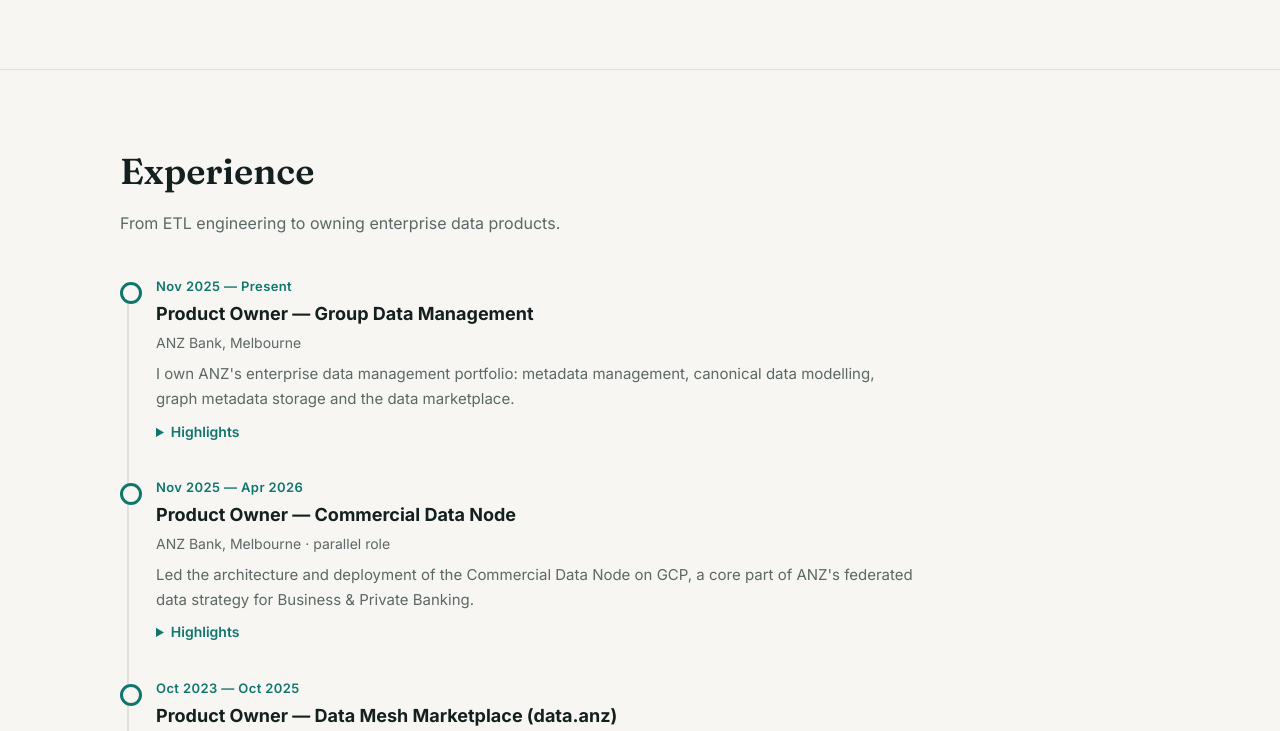
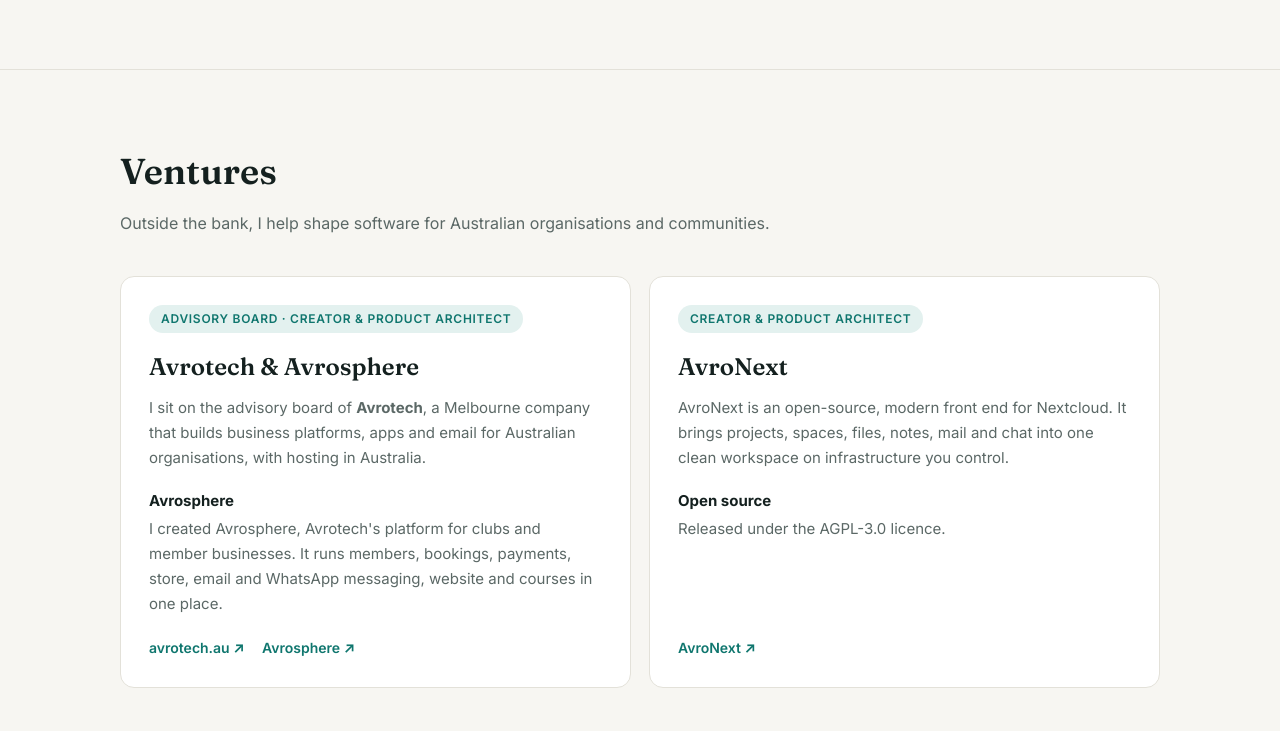
Before and after one commit to thiyagarajanshankar13/my-resume, a plain HTML site: page index.html in a window 1280 px wide. Shown: the part 2069-2800 px from the top of the page. Drawn offline with Linux system fonts and the light colour scheme.

Commit message:
Add Ventures section: Avrotech & Avrosphere, AvroNext
Co-Authored-By: Claude Opus 5.5 <noreply@anthropic.com>
Claude-Session: https://claude.ai/code/session_01Qd7TXnrwMcDhH2rsjgzbVk

```diff
--- a/index.html
+++ b/index.html
@@ -73,6 +73,16 @@ h2{font-family:Fraunces,Georgia,serif;font-weight:600;font-size:clamp(26px,3.4vw
 .card p{margin:0;color:var(--muted);font-size:15px}
 .icon{width:36px;height:36px;border-radius:9px;background:var(--accent-soft);color:var(--accent);display:grid;place-items:center;margin-bottom:14px}
 
+/* ventures */
+.grid2{display:grid;grid-template-columns:1fr 1fr;gap:18px}
+@media (max-width:860px){ .grid2{grid-template-columns:1fr} }
+.venture{display:flex;flex-direction:column;padding:28px}
+.venture .role{display:inline-block;align-self:flex-start;font-size:12px;font-weight:600;letter-spacing:.06em;text-transform:uppercase;color:var(--accent);background:var(--accent-soft);border-radius:999px;padding:4px 12px;margin-bottom:14px}
+.venture h3{font-family:Fraunces,Georgia,serif;font-size:24px;font-weight:600;margin:0 0 10px}
+.venture h4{margin:18px 0 4px;font-size:15px}
+.venture p{margin:0}
+.venture .links{margin-top:auto;padding-top:20px;display:flex;gap:18px;flex-wrap:wrap;font-size:14px;font-weight:600}
+
 /* timeline */
 .tl{position:relative;margin:0;padding:0;list-style:none}
 .tl:before{content:"";position:absolute;left:7px;top:6px;bottom:6px;width:2px;background:var(--line)}
@@ -108,6 +118,7 @@ footer .wrap{display:flex;justify-content:space-between;flex-wrap:wrap;gap:8px}
     <nav>
       <a href="#about">About</a>
       <a href="#focus">Focus</a>
+      <a href="#ventures">Ventures</a>
       <a href="#experience">Experience</a>
       <a href="#skills">Skills</a>
       <a class="cta" href="#contact">Contact</a>
@@ -171,6 +182,36 @@ footer .wrap{display:flex;justify-content:space-between;flex-wrap:wrap;gap:8px}
         <div class="card"><div class="icon">⚖</div><h3>Governance &amp; Security</h3><p>Centralised user access management, role-based access control, detokenisation services and controls that stand up to audit.</p></div>
         <div class="card"><div class="icon">✓</div><h3>Data Quality &amp; Reconciliation</h3><p>Automated data quality and reconciliation frameworks that meet MAS audit requirements, plus reusable ETL pattern libraries.</p></div>
         <div class="card"><div class="icon">$</div><h3>FinOps &amp; Modernisation</h3><p>Retiring legacy platforms, consolidating onto strategic ones, and cutting costs across the portfolio.</p></div>
+      </div>
+    </div>
+  </section>
+
+  <section id="ventures">
+    <div class="wrap">
+      <h2>Ventures</h2>
+      <p class="sub">Outside the bank, I help shape software for Australian organisations and communities.</p>
+      <div class="grid2">
+        <div class="card venture">
+          <span class="role">Advisory Board · Creator &amp; Product Architect</span>
+          <h3>Avrotech &amp; Avrosphere</h3>
+          <p>I sit on the advisory board of <strong>Avrotech</strong>, a Melbourne company that builds business platforms, apps and email for Australian organisations, with hosting in Australia.</p>
+          <h4>Avrosphere</h4>
+          <p>I created Avrosphere, Avrotech's platform for clubs and member businesses. It runs members, bookings, payments, store, email and WhatsApp messaging, website and courses in one place.</p>
+          <div class="links">
+            <a href="https://www.avrotech.au/" target="_blank" rel="noopener">avrotech.au ↗</a>
+            <a href="https://www.avrotech.au/avrosphere" target="_blank" rel="noopener">Avrosphere ↗</a>
+          </div>
+        </div>
+        <div class="card venture">
+          <span class="role">Creator &amp; Product Architect</span>
+          <h3>AvroNext</h3>
+          <p>AvroNext is an open-source, modern front end for Nextcloud. It brings projects, spaces, files, notes, mail and chat into one clean workspace on infrastructure you control.</p>
+          <h4>Open source</h4>
+          <p>Released under the AGPL-3.0 licence.</p>
+          <div class="links">
+            <a href="https://www.avrotech.au/avronext" target="_blank" rel="noopener">AvroNext ↗</a>
+          </div>
+        </div>
       </div>
     </div>
   </section>
```
